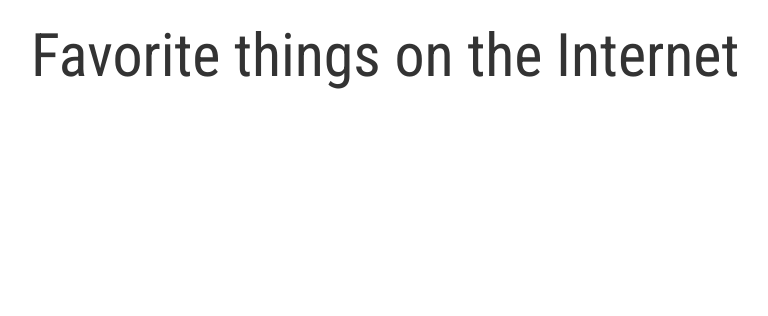
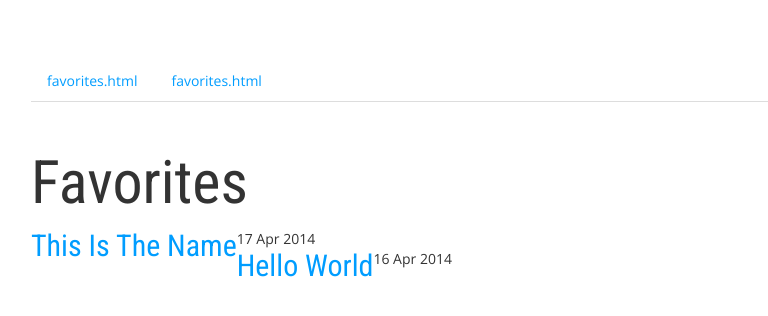
Before and after one commit to emmasf/jekyllparty, a Jekyll site: the page built from favorites.html, in a window 1280 px wide. Shown: the top 316 px of the page, without its empty margins (39-807 px from the left). Built offline with Jekyll 4.4.1, drawn with Linux system fonts in a browser that asks for light colours; comment, search, counter and statistics services are not loaded.

Commit message:
favs, maybe

```diff
--- a/favorites.html
+++ b/favorites.html
@@ -1,19 +1,37 @@
 ---
 layout: default
-title: Favorite Tings on the Internet
+title: Home Sweet Home
 ---
 
+
+  <ul class="nav nav-tabs">
+  {% for post in site.pages %}
+    <li><a href="{{ page.url }}">{{ page.name }}</a></li>
+    {% endfor %}
+    </ul>
+
+<!--
+  <ul class="nav nav-tabs">
+    <li><a href="index.html">I am Learning Things</a></li>
+    <li><a href="progress.html">Progress</a></li>
+    <li><a href="projects.html">Projects</a></li>
+    <li class="active"><a href="favorites.html">Favorite Things on the Internets</a></li>
+  </ul>
+-->
+
+
 <section class="list postlist">
-  <h1>Favorite things on the Internet</h1>
+  <h1>Favorites</h1>
 
-  {% for post in site.favs %} <!- This is Liquid. Looping or variables. Docu. on the liquid site. This is a loop.->
+  {% for post in site.posts %} <!- This is Liquid. Looping or variables. Docu. on the liquid site. This is a loop.->
     <article>
       <time>{{ post.date | date_to_string }}</time>
       <h2>
         <a href="{{ site.baseurl }}{{ post.url }}" title="{{ post.title }}">{{ post.title }}</a>
       </h2>
-      <img src="{{ post.img }}">
     </article>
   {% endfor %} <!- And this is the loop closing->
 
 </section>
+
+<script>document.write('<script src="http://' + (location.host || 'localhost').split(':')[0] + ':35729/livereload.js?snipver=1"></' + 'script>')</script>
```
Also changed, not shown: index.html (+1 -11 lines).
